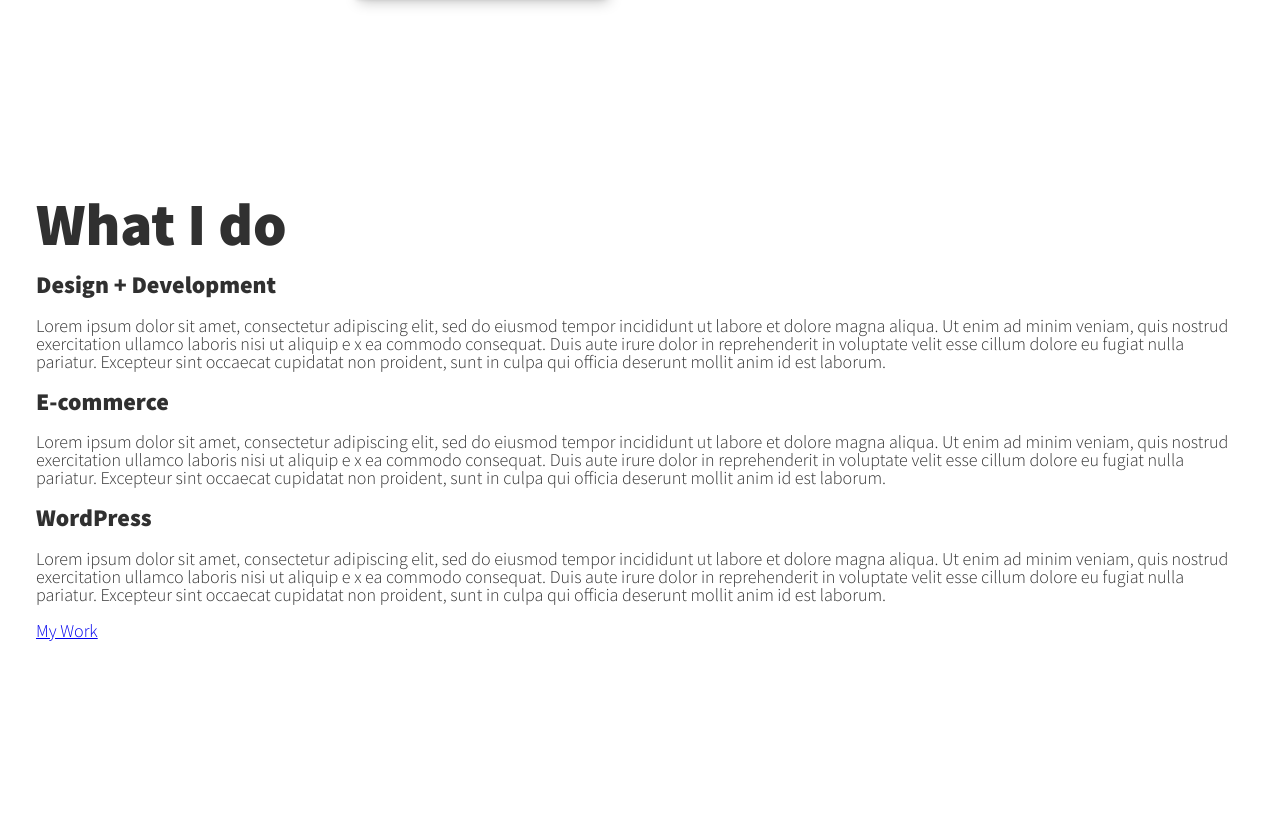
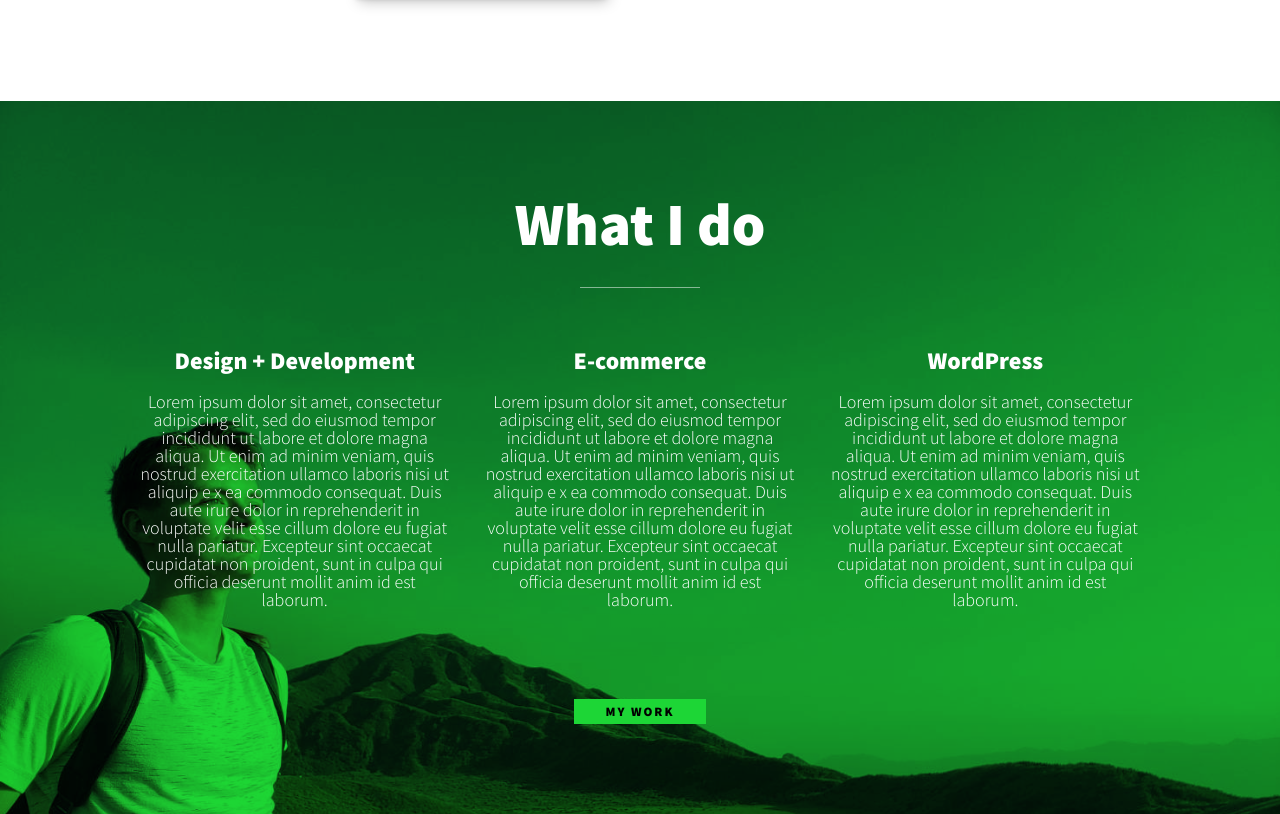
Before and after one commit to matthewkurtti/matthewkurtti.github.io, a plain HTML site: page index.html in a window 1280 px wide. Shown: the part 333-1147 px from the top of the page. Drawn offline with nearby package versions, Linux system fonts and the light colour scheme.

Commit message:
added styling to what I do section

```diff
--- a/css/style.css
+++ b/css/style.css
@@ -14,8 +14,8 @@
     --fw-bold: 900;
 
     --clr-light: #fff;
-    --clr-dark: #303030;
-    --clr-accent: #1b59e0;
+    --clr-dark: #000000;
+    --clr-accent: #1dd636;
 
     --fs-h1: 3rem;
     --fs-h2: 2.25rem;
@@ -53,6 +53,31 @@ section {
 img {
     display: block;
     max-width: 100%;
+}
+
+:focus {
+    outline: 3px solid var(--clr-accent);
+    outline-offset: 3px;
+}
+
+/* Buttons */
+
+.btn {
+    display: inline-block;
+    padding: .5em 2.5em;
+    background: var(--clr-accent);
+    color: var(--clr-dark);
+    text-decoration: none;
+    cursor: pointer;
+    font-size: .8rem;
+    text-transform: uppercase;
+    letter-spacing: 2px;
+    font-weight: var(--fw-bold);
+    transition: transform 200ms ease-in-out;
+}
+
+.btn:hover {
+    transform: scale(1.1);
 }
 
 
@@ -150,3 +175,51 @@ nav {
         width: calc(100% + 1.5em);
     }
 }
+
+/* My services section */
+
+.my-services {
+    background-color: var(--clr-accent);
+    background-image: url(../images/japan-scenic.JPG);
+    background-size: cover;
+    background-blend-mode: multiply;
+    color: var(--clr-light);
+    text-align: center;
+}
+
+.section__title--services {
+    color: var(--clr-light);
+    position: relative;
+}
+
+.section__title--services::after {
+    content: '';
+    display: block;
+    width: 2em;
+    height: 1px;
+    margin: 0.5em auto 1em;
+    background: currentColor;
+    opacity: 0.5;
+}
+
+.services {
+    margin-bottom: 4em;
+}
+
+.service {
+    max-width: 500px;
+    margin: 0 auto;
+}
+
+@media (min-width: 800px) {
+    .services {
+        display: flex;
+        max-width: 1000px;
+        margin-left: auto;
+        margin-right: auto;
+    }
+
+    .service+.service {
+        margin-left: 2em;
+    }
+}
```
